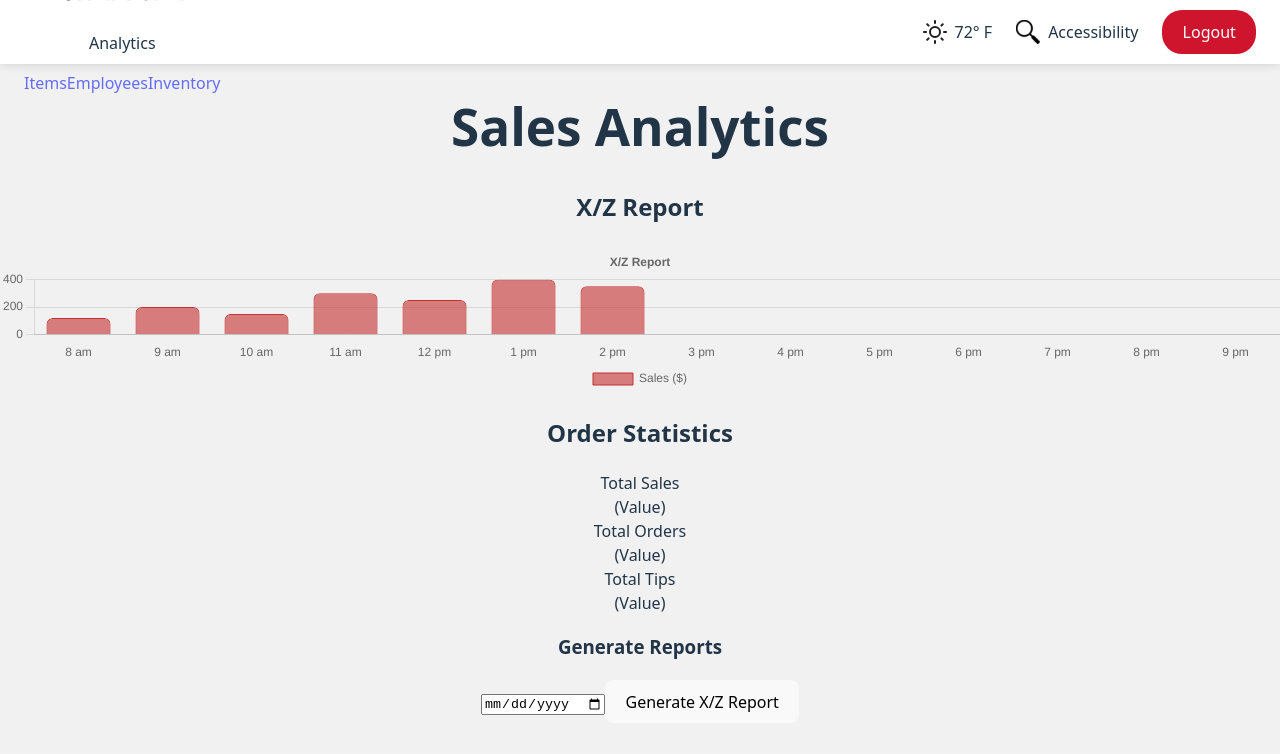
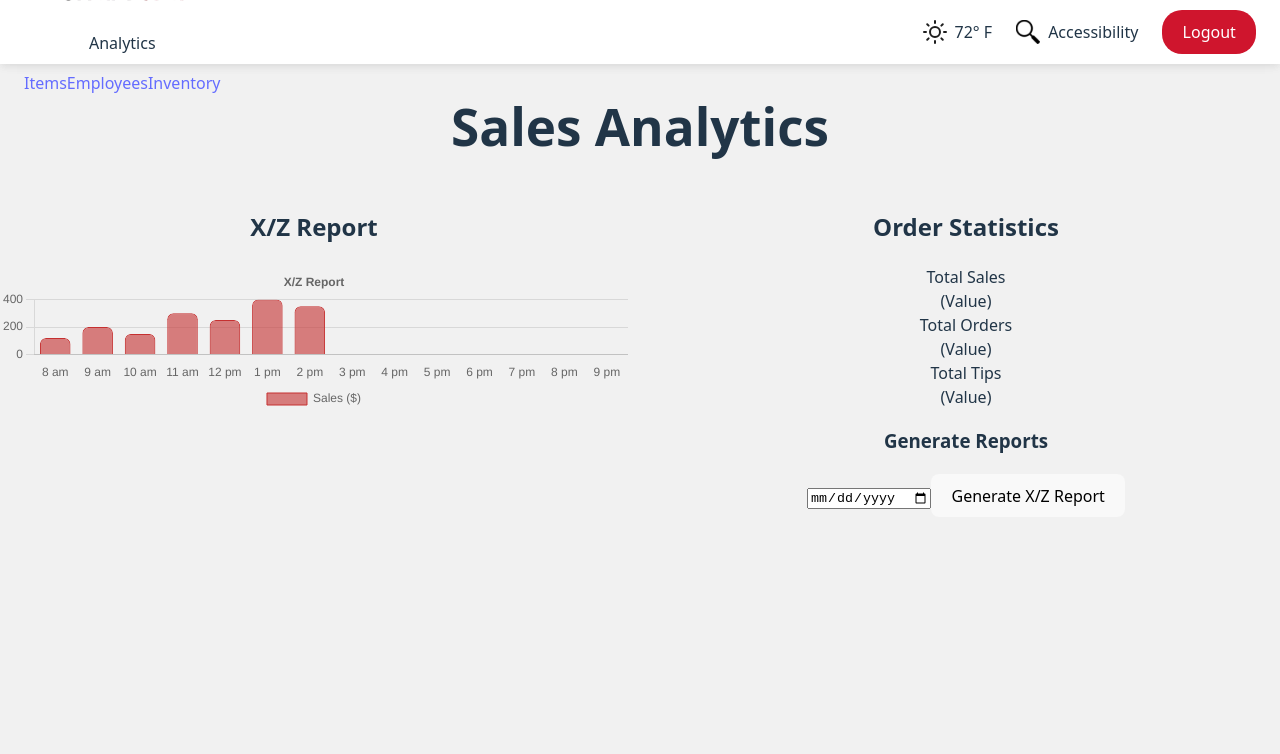
Before and after one commit to CSCE331-Fall2025-900-911/gang-50-project-3, a React (Vite) app: page /analytics in a window 1280 px wide. Shown: the top 754 px of the page. Built offline with nearby package versions, Linux system fonts and the light colour scheme.

Commit message:
Update App.css

```diff
--- a/src/App.css
+++ b/src/App.css
@@ -415,3 +415,9 @@ html, body {
   background-color: #ff0000;
   transform: scale(1.05);
 }
+
+.Analytics-grid {
+  display: grid;
+  grid-template-columns: repeat(2, minmax(0, 1fr)); /* 2 equal columns */
+  gap: 1.5rem; /* same as Tailwind gap-6 */
+}
```
